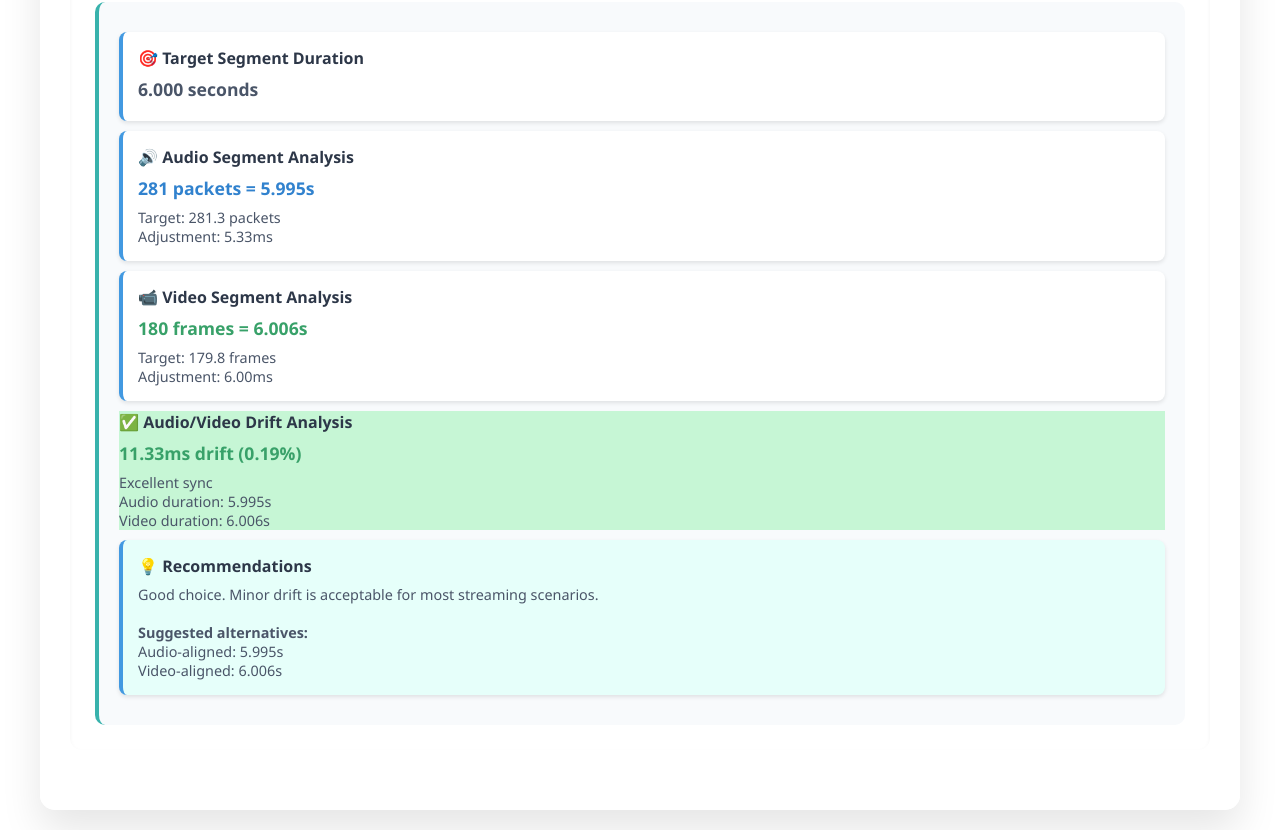
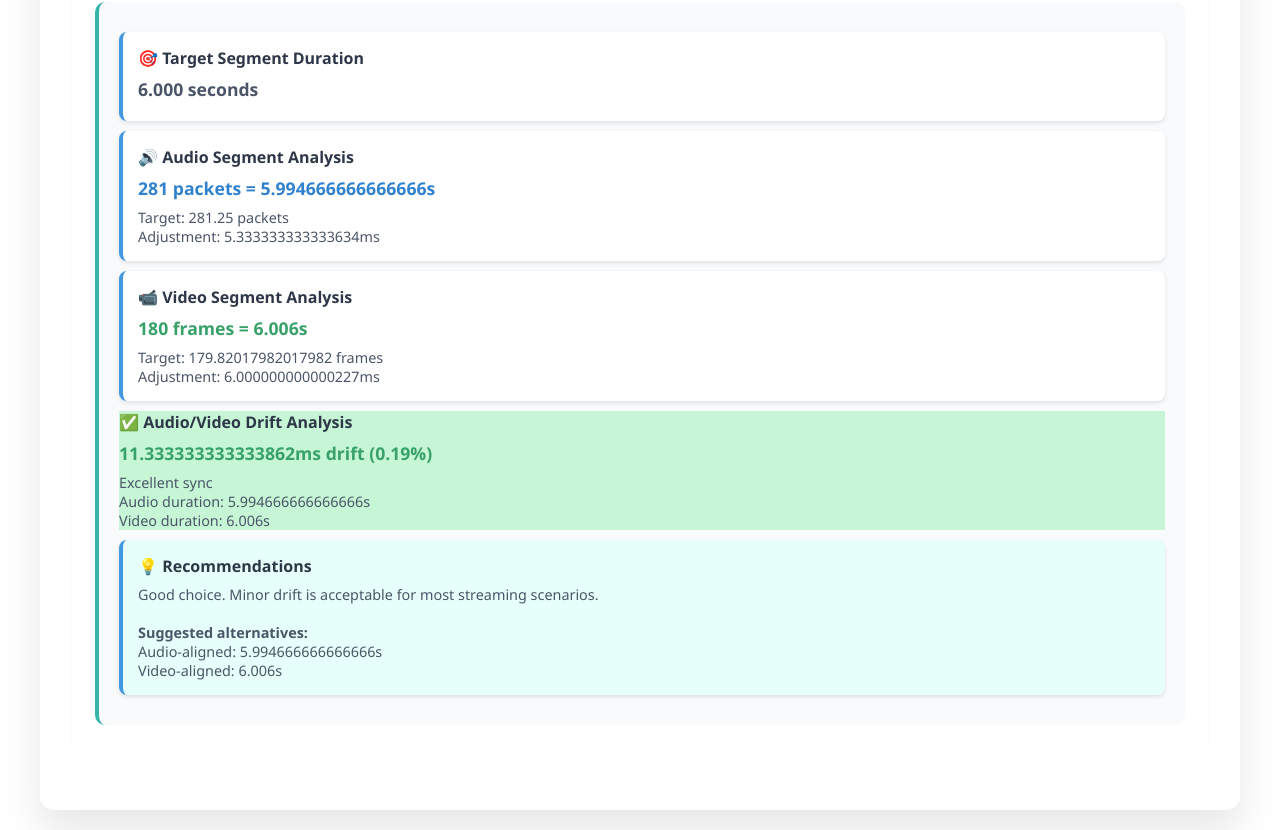
Before and after one commit to mcarriga/SegmentGopSizeCalculator, a plain HTML site: page index.html in a window 1280 px wide. Shown: the part 1220-2050 px from the top of the page. Drawn offline with Linux system fonts and the light colour scheme.

Commit message:
remove rounding

```diff
--- a/index.html
+++ b/index.html
@@ -496,34 +496,34 @@ Valid when: GOP_duration is multiple of audio_packet_duration
                 <div class="drift-card">
                     <div class="drift-title">🔊 Audio Segment Analysis</div>
                     <div class="drift-value" style="color: #3182ce;">
-                        ${audioResults.actualPackets} packets = ${audioResults.adjustedDuration.toFixed(3)}s
+                        ${audioResults.actualPackets} packets = ${audioResults.adjustedDuration}s
                     </div>
                     <div class="drift-details">
-                        Target: ${audioResults.targetPackets.toFixed(1)} packets<br>
-                        Adjustment: ${audioResults.driftMs.toFixed(2)}ms
+                        Target: ${audioResults.targetPackets} packets<br>
+                        Adjustment: ${audioResults.driftMs}ms
                     </div>
                 </div>
 
                 <div class="drift-card">
                     <div class="drift-title">📹 Video Segment Analysis</div>
                     <div class="drift-value" style="color: #38a169;">
-                        ${videoResults.actualFrames} frames = ${videoResults.adjustedDuration.toFixed(3)}s
+                        ${videoResults.actualFrames} frames = ${videoResults.adjustedDuration}s
                     </div>
                     <div class="drift-details">
-                        Target: ${videoResults.targetFrames.toFixed(1)} frames<br>
-                        Adjustment: ${videoResults.driftMs.toFixed(2)}ms
+                        Target: ${videoResults.targetFrames} frames<br>
+                        Adjustment: ${videoResults.driftMs}ms
                     </div>
                 </div>
 
                 <div class="${driftClass}">
                     <div class="drift-title">${driftIcon} Audio/Video Drift Analysis</div>
                     <div class="drift-value" style="color: ${driftClass === 'drift-warning' ? '#e53e3e' : driftClass === 'drift-good' ? '#38a169' : '#4a5568'};">
-                        ${totalDriftMs.toFixed(2)}ms drift (${driftPercent.toFixed(2)}%)
+                        ${totalDriftMs}ms drift (${driftPercent.toFixed(2)}%)
                     </div>
                     <div class="drift-details">
                         ${driftStatus}<br>
-                        Audio duration: ${audioResults.adjustedDuration.toFixed(3)}s<br>
-                        Video duration: ${videoResults.adjustedDuration.toFixed(3)}s
+                        Audio duration: ${audioResults.adjustedDuration}s<br>
+                        Video duration: ${videoResults.adjustedDuration}s
                     </div>
                 </div>
 
@@ -540,8 +540,8 @@ Valid when: GOP_duration is multiple of audio_packet_duration
                         }
                         <br><br>
                         <strong>Suggested alternatives:</strong><br>
-                        Audio-aligned: ${audioResults.adjustedDuration.toFixed(3)}s<br>
-                        Video-aligned: ${videoResults.adjustedDuration.toFixed(3)}s
+                        Audio-aligned: ${audioResults.adjustedDuration}s<br>
+                        Video-aligned: ${videoResults.adjustedDuration}s
                     </div>
                 </div>
             `;
```
